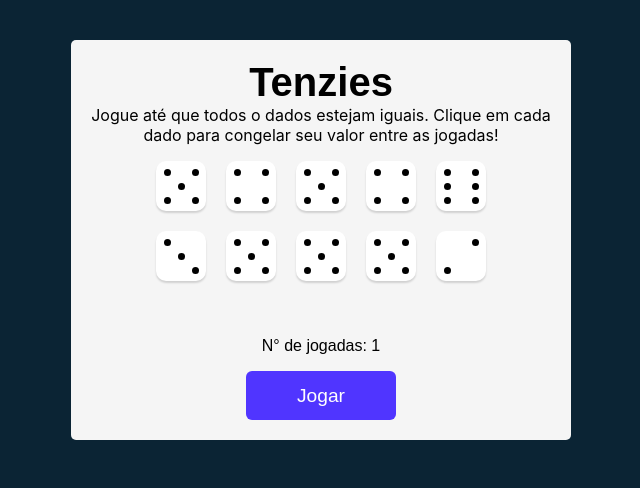
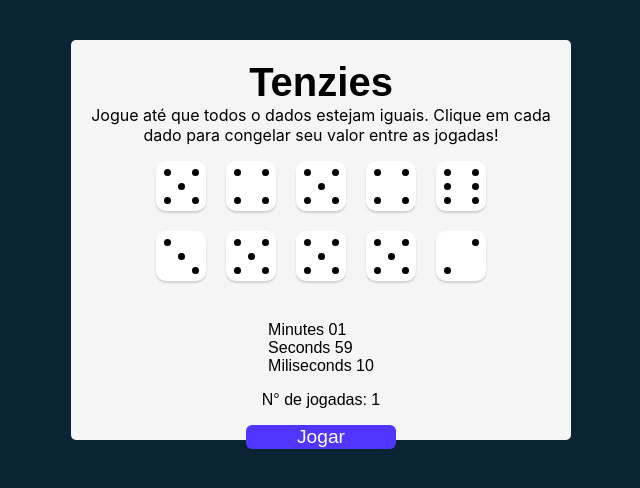
Before and after one commit to peustratt/tenzies, a React (Create React App) app: page / in a window 1280 px wide. Shown: the top 488 px of the page, without its empty margins (319-959 px from the left). Built offline with nearby package versions, Linux system fonts and the light colour scheme.

Commit message:
created timer

```diff
--- a/src/App.js
+++ b/src/App.jsx
@@ -2,12 +2,26 @@ import React from "react"
 import Die from "./Die"
 import {nanoid} from "nanoid"
 import Confetti from "react-confetti"
+import Timer from './Timer'
 
 export default function App() {
 
     const [dice, setDice] = React.useState(allNewDice())
     const [tenzies, setTenzies] = React.useState(false)
     const [rollCount, setRollCount] = React.useState(1)
+
+    const [time, setTime] = React.useState(119105)
+
+    React.useEffect(() => {
+        let interval = null
+
+        if (rollCount > 1 && !tenzies) {
+            interval = setInterval(() => {
+                setTime(prevTime => prevTime + 10)
+            }, 10)
+        }
+        return () => clearInterval(interval)
+    },[tenzies, dice])
 
     React.useEffect(() => {
         const allHeld = dice.every(die => die.isHeld)
@@ -43,6 +57,7 @@ export default function App() {
             }))
             setRollCount(prevCount => prevCount + 1)
         } else {
+            setTime(0)
             setTenzies(false)
             setRollCount(1)
             setDice(allNewDice())
@@ -74,6 +89,7 @@ export default function App() {
             <div className="dice-container">
                 {diceElements}
             </div>
+            <Timer time={time} />
             <p>N° de jogadas: {rollCount}</p>
             <button
                 className="roll-dice"
--- /dev/null
+++ b/src/Timer.jsx
@@ -0,0 +1,26 @@
+import React from 'react'
+
+function Timer({time}) {
+
+    function padDigits(number, requiredDigits) {
+        let numberStr = number.toString()
+        if (numberStr.length >= requiredDigits) {return number}
+        return "0".repeat(requiredDigits - numberStr.length) + number
+    }
+
+    const timer = {
+        minutes: padDigits(Math.floor(time / 60000), 2),
+        seconds: padDigits(Math.floor((time / 1000) % 60), 2),
+        miliseconds: padDigits(Math.floor(((time / 10) % 100)), 2)
+    }
+
+    return (
+        <div className='timer'>
+            <span>Minutes {timer.minutes}</span>
+            <span>Seconds {timer.seconds}</span>
+            <span>Miliseconds {timer.miliseconds}</span>
+        </div>
+    )
+}
+
+export default Timer
--- a/src/style.css
+++ b/src/style.css
@@ -86,3 +86,8 @@ main {
 .roll-dice:active {
     box-shadow: inset 5px 5px 10px -3px rgba(0, 0, 0, 0.7);
 }
+
+.timer {
+    display: flex;
+    flex-direction: column;
+}
```
Also changed, not shown: src/Die.jsx (renamed from src/Die.js).
